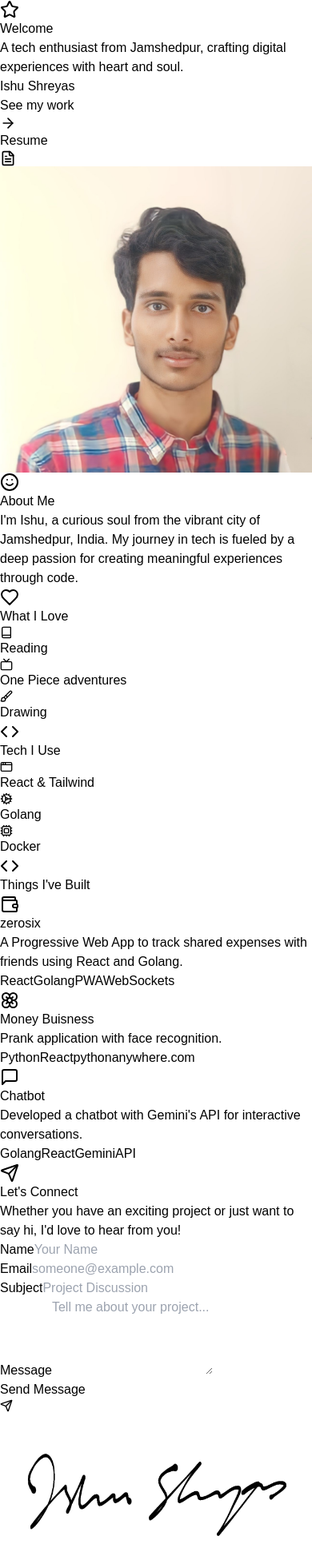
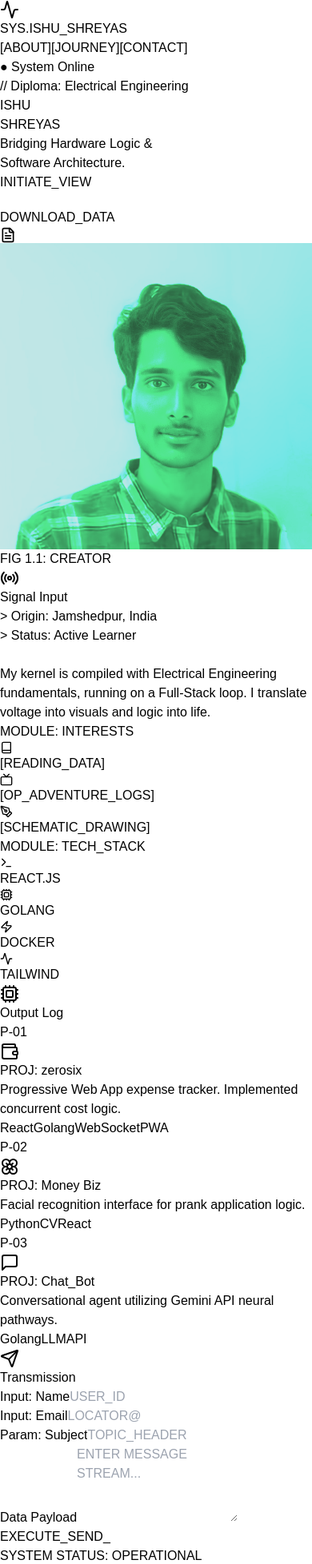
Before and after one commit to ishushreyas/ishushreyas, a React (Vite) app: page / in a window 390 px wide. Shown: the top 1956 px of the page at 80% size. Built offline with nearby package versions, Linux system fonts and the light colour scheme; a web font is replaced by a local one.

Commit message:
Refactor App component and update styles
Refactor App component with updated styling, improved cursor effect, and enhanced project descriptions.

```diff
--- a/src/App.jsx
+++ b/src/App.jsx
@@ -1,8 +1,8 @@
 import React, { useState, useEffect } from 'react';
 import {
-  Github, Linkedin, Mail, Menu, X, ArrowRight, Heart,
-  Smile, Book, Tv, Code, Cog, Cpu, Wallet,
-  MessageSquare, Flower, Send, FileText, Star, Brush, AppWindow, Loader2
+  Github, Linkedin, Mail, ArrowRight, Heart,
+  Zap, Book, Tv, Code, Cpu, Wallet,
+  MessageSquare, Flower, Send, FileText, Star, PenTool, Terminal, Activity, Radio
 } from 'lucide-react';
 
 const App = () => {
@@ -11,6 +11,13 @@ const App = () => {
   const [activeSection, setActiveSection] = useState('');
   const [formData, setFormData] = useState({ name: "", email: "", subject: "", message: "" });
   const [isSubmitting, setIsSubmitting] = useState(false);
+
+  // Custom cursor blinking effect state
+  const [cursorVisible, setCursorVisible] = useState(true);
+  useEffect(() => {
+    const timer = setInterval(() => setCursorVisible(v => !v), 530);
+    return () => clearInterval(timer);
+  }, []);
 
   const handleSubmit = async (e) => {
     e.preventDefault();
@@ -22,8 +29,9 @@ const App = () => {
         body: JSON.stringify(formData),
       });
       setFormData({ name: "", email: "", subject: "", message: "" });
+      alert("SIGNAL TRANSMITTED SUCCESSFULLY"); // Replaced subtle toast with alert for retro feel
     } catch (error) {
-      console.error("Error submitting form:", error);
+      console.error("Transmission Error:", error);
     } finally {
       setIsSubmitting(false);
     }
@@ -54,141 +62,181 @@ const App = () => {
 
   const journeys = [
     {
-      title: "zerosix",
-      description: "A Progressive Web App to track shared expenses with friends using React and Golang.",
-      tags: ["React", "Golang", "PWA", "WebSockets"],
+      title: "PROJ: zerosix",
+      id: "P-01",
+      description: "Progressive Web App expense tracker. Implemented concurrent cost logic.",
+      tags: ["React", "Golang", "WebSocket", "PWA"],
       link: "https://zerosix.ishushreyas.studio/",
-      icon: <Wallet className="w-8 h-8 text-black" />
+      icon: <Wallet className="w-6 h-6" />
     },
     {
-      title: "Money Buisness",
-      description: "Prank application with face recognition.",
-      tags: ["Python", "React", "pythonanywhere.com"],
+      title: "PROJ: Money Biz",
+      id: "P-02",
+      description: "Facial recognition interface for prank application logic.",
+      tags: ["Python", "CV", "React"],
       link: "https://github.com/ishushreyas/money-buisness",
-      icon: <Flower className="w-8 h-8 text-black" />
+      icon: <Flower className="w-6 h-6" />
     },
     {
-      title: "Chatbot",
-      description: "Developed a chatbot with Gemini's API for interactive conversations.",
-      tags: ["Golang", "React", "GeminiAPI"],
+      title: "PROJ: Chat_Bot",
+      id: "P-03",
+      description: "Conversational agent utilizing Gemini API neural pathways.",
+      tags: ["Golang", "LLM", "API"],
       link: "https://github.com/ishushreyas/gemini-project",
-      icon: <MessageSquare className="w-8 h-8 text-black" />
+      icon: <MessageSquare className="w-6 h-6" />
     },
   ];
 
   return (
-    <div className="min-h-screen bg-white text-black">
-      {/* Navigation */}
-      <div className="fixed w-full h-32 z-50 transition-all duration-300">
-        <div
-          className="absolute inset-0"
+    <div className="min-h-screen bg-[#050a05] text-[#33ff33] font-mono selection:bg-[#33ff33] selection:text-black">
+
+      {/* BACKGROUND GRID (Oscilloscope Effect) */}
+      <div className="fixed inset-0 z-0 pointer-events-none opacity-20"
            style={{
-            backdropFilter: scrolled ? 'blur(18px)' : 'none',
-            backgroundColor: scrolled ? 'rgba(255, 255, 255, 0.8)' : 'transparent',
-            maskImage: scrolled
-              ? 'linear-gradient(to bottom, rgba(0, 0, 0, 1) 0%, rgba(0, 0, 0, 1) 60%, transparent 100%)'
-              : 'none',
-            WebkitMaskImage: scrolled
-              ? 'linear-gradient(to bottom, rgba(0, 0, 0, 1) 0%, rgba(0, 0, 0, 1) 60%, transparent 100%)'
-              : 'none',
-          }}
-        />
+             backgroundImage: `
+               linear-gradient(to right, #1a4d1a 1px, transparent 1px),
+               linear-gradient(to bottom, #1a4d1a 1px, transparent 1px)
+             `,
+             backgroundSize: '40px 40px'
+           }}>
+      </div>
+
+      {/* Navigation - Top Status Bar */}
+      <div className={`fixed w-full z-50 transition-all duration-300 border-b ${scrolled ? 'bg-[#050a05]/95 border-[#33ff33]' : 'bg-transparent border-transparent'}`}>
+        <div className="max-w-7xl mx-auto px-6 h-16 flex items-center justify-between">
+          <div className="flex items-center gap-2">
+            <Activity className="w-5 h-5 animate-pulse" />
+            <span className="text-lg tracking-widest font-bold">SYS.ISHU_SHREYAS</span>
+          </div>
+          <div className="hidden md:flex gap-8 text-sm">
+            {['ABOUT', 'JOURNEY', 'CONTACT'].map((item) => (
+              <a
+                key={item}
+                href={`#${item.toLowerCase()}`}
+                className="hover:bg-[#33ff33] hover:text-black px-2 py-1 transition-colors border border-transparent hover:border-[#33ff33]"
+              >
+                [{item}]
+              </a>
+            ))}
+          </div>
+        </div>
       </div>
 
       {/* Hero Section */}
-      <section className="min-h-screen flex items-center justify-center px-6 pb-24">
-        <div className="max-w-6xl mx-auto grid md:grid-cols-2 gap-12 items-center">
-          <div className="space-y-6 mt-[55vh] md:mt-auto">
-            <div className="bg-gray-100 px-4 py-2 rounded-full inline-flex items-center">
-              <Star className="w-5 h-5 mr-2 text-black" />
-              <span className="text-black font-medium">Welcome</span>
+      <section className="relative min-h-screen flex items-center justify-center px-6 pt-20 border-b border-[#33ff33]/30">
+        <div className="max-w-6xl mx-auto grid md:grid-cols-2 gap-12 items-center relative z-10">
+          <div className="space-y-8">
+            <div className="inline-block border border-[#33ff33] px-4 py-1 text-xs tracking-widest uppercase bg-[#33ff33]/10">
+              <span className="animate-pulse">●</span> System Online
             </div>
 
-            <p className="text-xl text-gray-600 font-light">
-              A tech enthusiast from Jamshedpur, crafting digital experiences with heart and soul.
+            <div className="space-y-2">
+              <p className="text-sm text-[#33ff33]/70 uppercase tracking-widest">
+                // Diploma: Electrical Engineering
               </p>
+              <h1 className="text-5xl md:text-7xl font-bold leading-none tracking-tighter">
+                ISHU<br/>SHREYAS
+              </h1>
+              <p className="text-xl text-[#33ff33] border-l-4 border-[#33ff33] pl-4 py-2 mt-4 bg-[#33ff33]/5">
+                Bridging Hardware Logic &<br/>Software Architecture.
+              </p>
+            </div>
 
-            <h1 className="text-5xl md:text-6xl font-bold text-black leading-tight">
-              Ishu Shreyas
-            </h1>
-
-            <div className="flex space-x-4">
+            <div className="flex flex-wrap gap-4">
               <a
                 href="#journey"
-                className="bg-black text-white px-6 py-3 rounded-full
-                  flex items-center gap-2 transition-all hover:bg-gray-900"
+                className="group relative px-6 py-3 bg-[#33ff33] text-black font-bold
+                  hover:bg-[#2bd92b] transition-all flex items-center gap-2 clip-path-polygon"
+                style={{ clipPath: 'polygon(0 0, 100% 0, 100% 70%, 90% 100%, 0 100%)' }}
               >
-                See my work <ArrowRight size={20} />
+                INITIATE_VIEW <ArrowRight className="group-hover:translate-x-1 transition-transform" size={20} />
               </a>
               <a
                 href="/resume.pdf"
-                className="bg-gray-100 text-black px-6 py-3 rounded-full
-                  flex items-center gap-2 transition-all hover:bg-gray-200"
+                className="px-6 py-3 border border-[#33ff33] text-[#33ff33]
+                  hover:bg-[#33ff33]/10 transition-all flex items-center gap-2"
               >
-                Resume <FileText size={20} />
+                DOWNLOAD_DATA <FileText size={20} />
               </a>
             </div>
           </div>
 
           <div className="relative">
-            <div className="rounded-3xl relative overflow-hidden">
+            {/* Image Frame - Schematic Style */}
+            <div className="relative border-2 border-[#33ff33] p-2">
+                <div className="absolute -top-3 -left-3 w-6 h-6 border-t-2 border-l-2 border-[#33ff33]"></div>
+                <div className="absolute -bottom-3 -right-3 w-6 h-6 border-b-2 border-r-2 border-[#33ff33]"></div>
+
                 <img
                   src="/ishushreyas.jpg"
                   alt="Ishu Shreyas"
-                className="rounded-2xl relative z-10"
+                  className="w-full h-auto grayscale contrast-125 brightness-90 hover:grayscale-0 transition-all duration-500"
+                  style={{ filter: 'grayscale(100%) sepia(100%) hue-rotate(90deg) saturate(300%) contrast(0.8)' }}
                 />
-              <div className="absolute top-0 left-0 w-full h-full bg-gradient-to-br from-gray-100/50 to-gray-200/50 opacity-50 blur-2xl -z-10"></div>
+
+                {/* Technical Overlay */}
+                <div className="absolute bottom-4 right-4 text-xs bg-black/80 px-2 py-1 border border-[#33ff33]">
+                  FIG 1.1: CREATOR
+                </div>
             </div>
           </div>
         </div>
       </section>
 
       {/* About Section */}
-      <section id="about" className="py-24 bg-gray-50">
+      <section id="about" className="py-24 border-b border-[#33ff33]/30 relative">
         <div className="max-w-6xl mx-auto px-6">
-          <div className="grid md:grid-cols-2 gap-12">
+          <div className="grid md:grid-cols-2 gap-16">
             <div className="space-y-6">
-              <h2 className="text-4xl font-bold text-black flex items-center gap-3">
-                <Smile className="w-8 h-8 text-black" /> About Me
+              <h2 className="text-3xl font-bold flex items-center gap-3 uppercase tracking-wider">
+                <Radio className="w-8 h-8 animate-pulse" />
+                <span className="border-b-4 border-[#33ff33]">Signal Input</span>
               </h2>
-              <p className="text-lg text-gray-600 leading-relaxed font-light">
-                I'm Ishu, a curious soul from the vibrant city of Jamshedpur, India. My journey in tech is fueled by a deep passion for creating meaningful experiences through code.
+              <p className="text-lg text-[#33ff33]/80 leading-relaxed">
+                > Origin: Jamshedpur, India<br/>
+                > Status: Active Learner<br/><br/>
+                My kernel is compiled with Electrical Engineering fundamentals, running on a Full-Stack loop. I translate voltage into visuals and logic into life.
               </p>
             </div>
 
-            <div className="grid md:grid-cols-2 gap-6">
-              <div className="bg-white p-6 rounded-3xl transition-all hover:shadow-md">
-                <h3 className="text-xl font-semibold text-black mb-4 flex items-center gap-2">
-                  <Heart className="w-5 h-5 text-black" /> What I Love
-                </h3>
-                <ul className="space-y-2 text-gray-600 font-light">
-                  <li className="flex items-center gap-2">
-                    <Book size={16} /> Reading
+            <div className="grid gap-6">
+              {/* Box 1 */}
+              <div className="border border-[#33ff33] p-6 bg-[#33ff33]/5 relative">
+                <div className="absolute top-0 left-0 bg-[#33ff33] text-black text-xs px-2 py-1 font-bold">
+                  MODULE: INTERESTS
+                </div>
+                <ul className="mt-6 space-y-3">
+                  <li className="flex items-center gap-3">
+                    <Book size={16} /> [READING_DATA]
                   </li>
-                  <li className="flex items-center gap-2">
-                    <Tv size={16} /> One Piece adventures
+                  <li className="flex items-center gap-3">
+                    <Tv size={16} /> [OP_ADVENTURE_LOGS]
                   </li>
-                  <li className="flex items-center gap-2">
-                    <Brush size={16} /> Drawing
+                  <li className="flex items-center gap-3">
+                    <PenTool size={16} /> [SCHEMATIC_DRAWING]
                   </li>
                 </ul>
               </div>
 
-              <div className="bg-white p-6 rounded-3xl transition-all hover:shadow-md">
-                <h3 className="text-xl font-semibold text-black mb-4 flex items-center gap-2">
-                  <Code className="w-5 h-5 text-black" /> Tech I Use
-                </h3>
-                <ul className="space-y-2 text-gray-600 font-light">
-                  <li className="flex items-center gap-2">
-                    <AppWindow size={16} /> React & Tailwind
-                  </li>
-                  <li className="flex items-center gap-2">
-                    <Cog size={16} /> Golang
-                  </li>
-                  <li className="flex items-center gap-2">
-                    <Cpu size={16} /> Docker
-                  </li>
-                </ul>
+              {/* Box 2 */}
+              <div className="border border-[#33ff33] p-6 bg-[#33ff33]/5 relative">
+                <div className="absolute top-0 left-0 bg-[#33ff33] text-black text-xs px-2 py-1 font-bold">
+                  MODULE: TECH_STACK
+                </div>
+                <div className="mt-6 grid grid-cols-2 gap-4">
+                  <div className="flex items-center gap-2 text-sm">
+                    <Terminal size={16} /> REACT.JS
+                  </div>
+                  <div className="flex items-center gap-2 text-sm">
+                    <Cpu size={16} /> GOLANG
+                  </div>
+                  <div className="flex items-center gap-2 text-sm">
+                    <Zap size={16} /> DOCKER
+                  </div>
+                  <div className="flex items-center gap-2 text-sm">
+                    <Activity size={16} /> TAILWIND
+                  </div>
+                </div>
               </div>
             </div>
           </div>
@@ -196,10 +244,11 @@ const App = () => {
       </section>
 
       {/* Journey Section */}
-      <section id="journey" className="py-24 bg-gray-100">
+      <section id="journey" className="py-24 border-b border-[#33ff33]/30 bg-[#081208]">
         <div className="max-w-6xl mx-auto px-6">
-          <h2 className="text-4xl font-bold text-black mb-12 flex items-center gap-3">
-            <Code className="w-8 h-8 text-black" /> Things I've Built
+          <h2 className="text-3xl font-bold mb-12 flex items-center gap-3 uppercase tracking-wider">
+            <Cpu className="w-8 h-8" />
+            <span className="border-b-4 border-[#33ff33]">Output Log</span>
           </h2>
 
           <div className="grid md:grid-cols-3 gap-8">
@@ -209,23 +258,32 @@ const App = () => {
                 key={index}
                 target="_blank"
                 rel="noopener noreferrer"
-                className="group"
+                className="group block relative"
               >
-                <div className="bg-white p-6 rounded-3xl
-                  transition-all duration-300 transform hover:-translate-y-2
-                  shadow-sm hover:shadow-md">
-                  <div className="flex items-center gap-4 mb-4">
-                    <div className="bg-gray-100 p-3 rounded-full">
+                <div className="h-full border border-[#33ff33] bg-black p-6 hover:bg-[#33ff33]/10 transition-all duration-200">
+                  {/* Decorative Screw Heads */}
+                  <div className="absolute top-2 left-2 w-1 h-1 bg-[#33ff33] rounded-full opacity-50"></div>
+                  <div className="absolute top-2 right-2 w-1 h-1 bg-[#33ff33] rounded-full opacity-50"></div>
+                  <div className="absolute bottom-2 left-2 w-1 h-1 bg-[#33ff33] rounded-full opacity-50"></div>
+                  <div className="absolute bottom-2 right-2 w-1 h-1 bg-[#33ff33] rounded-full opacity-50"></div>
+
+                  <div className="flex justify-between items-start mb-4 border-b border-[#33ff33]/30 pb-2">
+                     <span className="text-xs bg-[#33ff33] text-black px-1 font-bold">{journey.id}</span>
                      {journey.icon}
                   </div>
-                    <h3 className="text-xl font-semibold text-black">{journey.title}</h3>
-                  </div>
-                  <p className="text-gray-600 mb-4 font-light">{journey.description}</p>
-                  <div className="flex flex-wrap gap-2">
+
+                  <h3 className="text-xl font-bold mb-2 group-hover:underline decoration-2 underline-offset-4">
+                    {journey.title}
+                  </h3>
+                  <p className="text-sm text-[#33ff33]/70 mb-6 font-light">
+                    {journey.description}
+                  </p>
+
+                  <div className="flex flex-wrap gap-2 mt-auto">
                     {journey.tags.map((tag, tagIndex) => (
                       <span
                         key={tagIndex}
-                        className="bg-gray-100 text-black px-3 py-1 rounded-full text-sm"
+                        className="text-xs border border-[#33ff33]/50 px-2 py-1 text-[#33ff33]/80 uppercase"
                       >
                         {tag}
                       </span>
@@ -239,67 +297,67 @@ const App = () => {
       </section>
 
       {/* Contact Section */}
-      <section id="contact" className="py-24 bg-gray-100">
-        <div className="max-w-3xl mx-auto px-6">
-          <div>
-            <div className="text-center mb-12">
-              <h2 className="text-4xl font-bold text-black mb-4 flex items-center justify-center gap-3">
-                <Send className="w-8 h-8 text-black" /> Let's Connect
+      <section id="contact" className="py-24">
+        <div className="max-w-2xl mx-auto px-6">
+          <div className="border-2 border-[#33ff33] p-1 bg-[#050a05]">
+            <div className="bg-[#33ff33]/10 p-8 md:p-12 border border-[#33ff33]/30">
+
+              <div className="text-center mb-10">
+                <h2 className="text-3xl font-bold mb-2 uppercase flex items-center justify-center gap-2">
+                  <Send className="w-6 h-6" /> Transmission
                 </h2>
-              <p className="text-gray-600 font-light">
-                Whether you have an exciting project or just want to say hi, I'd love to hear from you!
-              </p>
+                <div className="h-1 w-20 bg-[#33ff33] mx-auto"></div>
               </div>
 
-            <form onSubmit={handleSubmit} className="space-y-6 bg-white p-12 rounded-3xl shadow-sm">
+              <form onSubmit={handleSubmit} className="space-y-6">
                 <div className="grid md:grid-cols-2 gap-6">
-                <div className="space-y-2">
-                  <label className="text-gray-600 font-medium">Name</label>
+                  <div className="space-y-1">
+                    <label className="text-xs uppercase tracking-wider font-bold">Input: Name</label>
                     <input
                       type="text"
-                    className="w-full px-4 py-3 bg-gray-50 rounded-xl
-                      border border-gray-200 focus:outline-none
-                      focus:ring-2 focus:ring-gray-200 transition-all"
-                    placeholder="Your Name"
+                      className="w-full bg-black border border-[#33ff33] px-4 py-3
+                        text-[#33ff33] focus:outline-none focus:ring-1 focus:ring-[#33ff33]
+                        placeholder-[#33ff33]/30"
+                      placeholder="USER_ID"
                       value={formData.name}
                       onChange={(e) => setFormData({ ...formData, name: e.target.value })}
                     />
                   </div>
-                <div className="space-y-2">
-                  <label className="text-gray-600 font-medium">Email</label>
+                  <div className="space-y-1">
+                    <label className="text-xs uppercase tracking-wider font-bold">Input: Email</label>
                     <input
                       type="email"
-                    className="w-full px-4 py-3 bg-gray-50 rounded-xl
-                      border border-gray-200 focus:outline-none
-                      focus:ring-2 focus:ring-gray-200 transition-all"
-                    placeholder="someone@example.com"
+                      className="w-full bg-black border border-[#33ff33] px-4 py-3
+                        text-[#33ff33] focus:outline-none focus:ring-1 focus:ring-[#33ff33]
+                        placeholder-[#33ff33]/30"
+                      placeholder="LOCATOR@"
                       value={formData.email}
                       onChange={(e) => setFormData({ ...formData, email: e.target.value })}
                     />
                   </div>
                 </div>
 
-              <div className="space-y-2">
-                <label className="text-gray-600 font-medium">Subject</label>
+                <div className="space-y-1">
+                  <label className="text-xs uppercase tracking-wider font-bold">Param: Subject</label>
                   <input
                     type="text"
-                  className="w-full px-4 py-3 bg-gray-50 rounded-xl
-                    border border-gray-200 focus:outline-none
-                    focus:ring-2 focus:ring-gray-200 transition-all"
-                  placeholder="Project Discussion"
+                    className="w-full bg-black border border-[#33ff33] px-4 py-3
+                      text-[#33ff33] focus:outline-none focus:ring-1 focus:ring-[#33ff33]
+                      placeholder-[#33ff33]/30"
+                    placeholder="TOPIC_HEADER"
                     value={formData.subject}
                     onChange={(e) => setFormData({ ...formData, subject: e.target.value })}
                   />
                 </div>
 
-              <div className="space-y-2">
-                <label className="text-gray-600 font-medium">Message</label>
+                <div className="space-y-1">
+                  <label className="text-xs uppercase tracking-wider font-bold">Data Payload</label>
                   <textarea
                     rows="4"
-                  className="w-full px-4 py-3 bg-gray-50 rounded-xl
-                    border border-gray-200 focus:outline-none
-                    focus:ring-2 focus:ring-gray-200 transition-all resize-none"
-                  placeholder="Tell me about your project..."
+                    className="w-full bg-black border border-[#33ff33] px-4 py-3
+                      text-[#33ff33] focus:outline-none focus:ring-1 focus:ring-[#33ff33]
+                      placeholder-[#33ff33]/30 resize-none"
+                    placeholder="ENTER MESSAGE STREAM..."
                     value={formData.message}
                     onChange={(e) => setFormData({ ...formData, message: e.target.value })}
                   ></textarea>
@@ -308,42 +366,36 @@ const App = () => {
                 <button
                   type="submit"
                   disabled={isSubmitting}
-                className="w-full bg-black text-white py-4 rounded-xl
-                  transition-all flex items-center justify-center gap-2
-                  hover:bg-gray-900 disabled:opacity-70"
+                  className="w-full bg-[#33ff33] text-black font-bold py-4
+                    uppercase tracking-widest hover:bg-[#2bd92b] transition-all
+                    border-2 border-transparent hover:border-black flex items-center justify-center gap-2"
                 >
-                {isSubmitting ? (
-                  <>
-                    <Loader2 size={16} className="animate-spin" />
-                    Sending...
-                  </>
-                ) : (
-                  <>
-                    Send Message <Send size={16} />
-                  </>
-                )}
+                  {isSubmitting ? 'TRANSMITTING...' : 'EXECUTE_SEND'}
+                  <span className={`${cursorVisible ? 'opacity-100' : 'opacity-0'}`}>_</span>
                 </button>
               </form>
+            </div>
           </div>
         </div>
       </section>
 
       {/* Footer */}
-      <footer className="py-8 bg-white">
-        <div className="max-w-6xl mx-auto px-6 flex flex-col md:flex-row justify-between items-center">
-          <img className="w-80" src="/sign_light.png" />
-          <div className="flex items-center space-x-6 mt-6 md:mt-0">
-            <a href="https://github.com/ishushreyas" target="_blank" rel="noopener noreferrer"
-              className="text-black hover:text-gray-600 transition-colors">
-              <Github size={20} />
+      <footer className="py-8 border-t border-[#33ff33]/30 bg-[#020402]">
+        <div className="max-w-6xl mx-auto px-6 flex flex-col md:flex-row justify-between items-center text-sm">
+          <div className="flex items-center gap-2 mb-4 md:mb-0">
+             <div className="w-2 h-2 bg-[#33ff33] rounded-full animate-ping"></div>
+             <span>SYSTEM STATUS: OPERATIONAL</span>
+          </div>
+
+          <div className="flex items-center space-x-8">
+            <a href="https://github.com/ishushreyas" className="hover:text-white transition-colors flex items-center gap-2">
+              <Github size={16} /> GITHUB
             </a>
-            <a href="https://www.linkedin.com/in/ishu-shreyas-776b61297" target="_blank" rel="noopener noreferrer"
-              className="text-black hover:text-gray-600 transition-colors">
-              <Linkedin size={20} />
+            <a href="https://www.linkedin.com/in/ishu-shreyas-776b61297" className="hover:text-white transition-colors flex items-center gap-2">
+              <Linkedin size={16} /> LINKEDIN
             </a>
-            <a href="mailto:ishushreyas@gmail.com"
-              className="text-black hover:text-gray-600 transition-colors">
-              <Mail size={20} />
+            <a href="mailto:ishushreyas@gmail.com" className="hover:text-white transition-colors flex items-center gap-2">
+              <Mail size={16} /> EMAIL
             </a>
           </div>
         </div>
```
Lines whose indentation alone changed are shown as unchanged.
